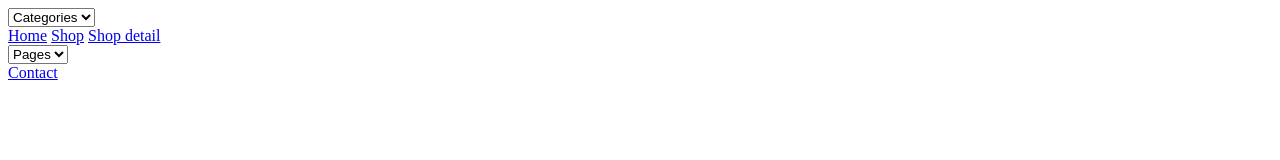
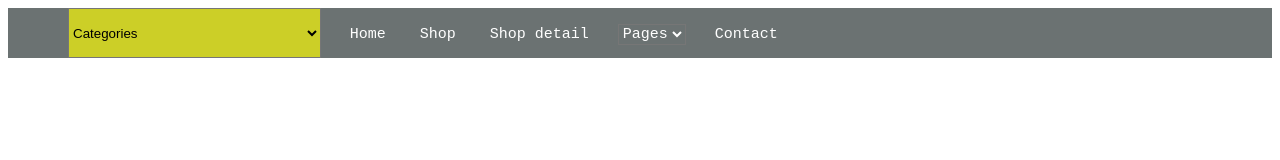
Before and after one commit to magdymohammedhanafy/S_HTML_04-E-commerce-header-using-HTML-and-CSS, a plain HTML site: page index.html in a window 1280 px wide. Drawn offline with Linux system fonts and the light colour scheme; the site is published under a folder, as on GitHub Pages, so addresses that start at the root find nothing.

Commit message:
Ecommerce

```diff
--- a/index.html
+++ b/index.html
@@ -4,8 +4,8 @@
     <meta charset="UTF-8">
     <meta http-equiv="X-UA-Compatible" content="IE=edge">
     <meta name="viewport" content="width=device-width, initial-scale=1.0">
-    <title>Document</title>
-    <link rel="stylesheet" href="/style/style.css">
+    <title>Task</title>
+    <link rel="stylesheet" href="./style/style.css">
 </head>
 <body>
    <header>
@@ -29,11 +29,7 @@
             </select>
         </div>
         <a href="contact">Contact</a>
-
-
         </div>
-
-
    </header>
 </body>
 </html>
```
Also changed, not shown: style/style.css (line endings or trailing spaces).
